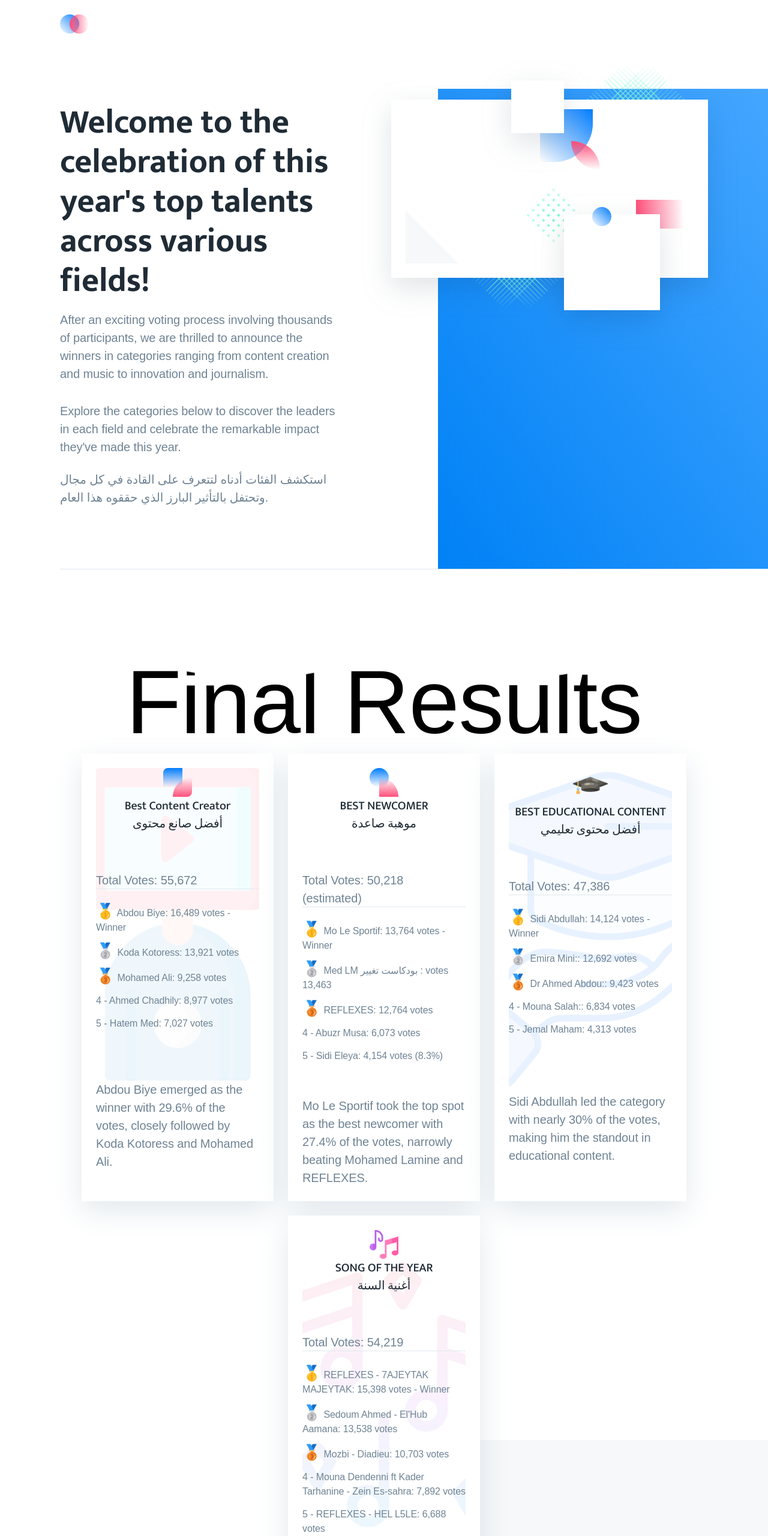
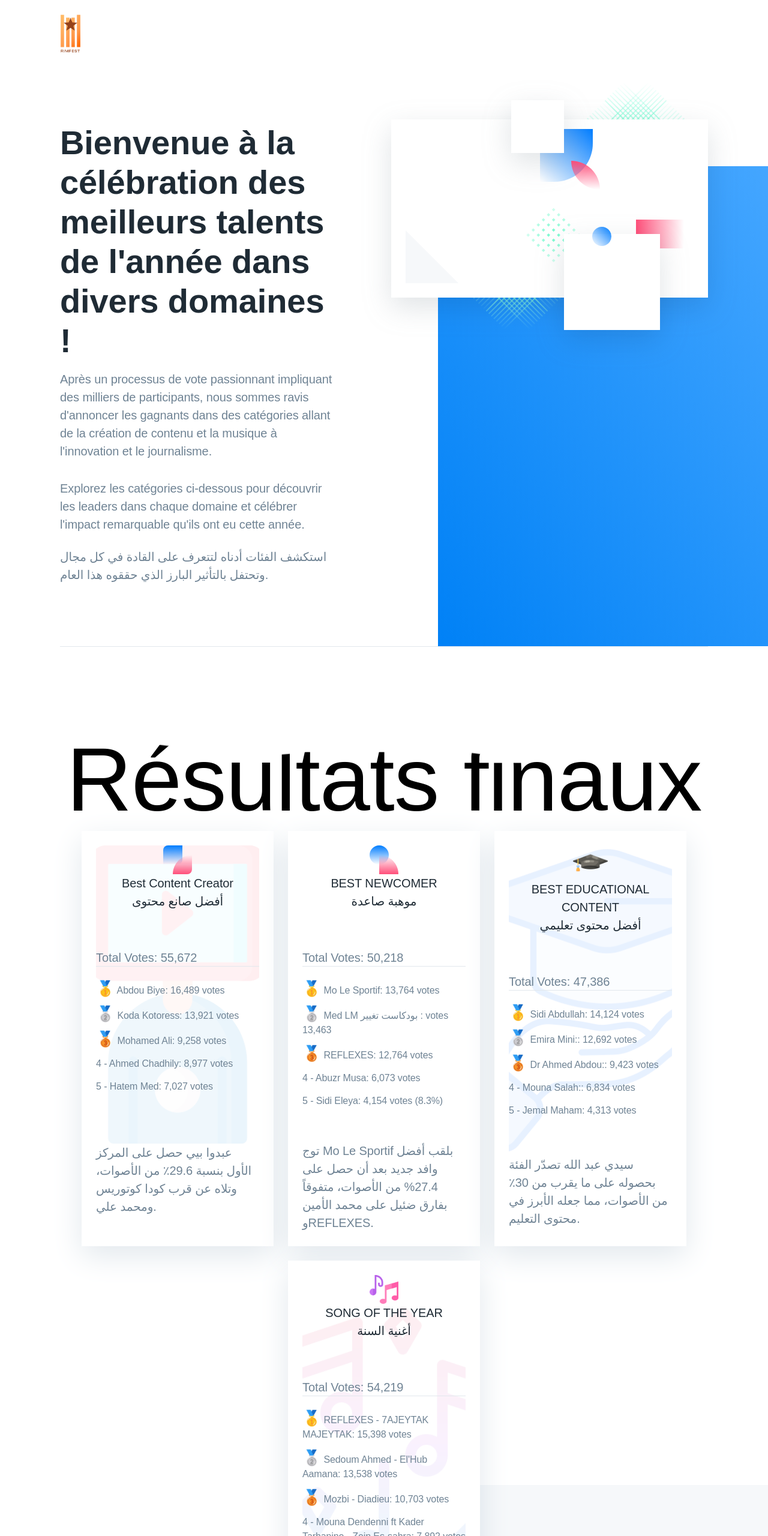
Before and after one commit to 5aled01/KTLM, a website: page index.html in a window 1280 px wide. Shown: the top 2560 px of the page at 60% size. Drawn offline with nearby package versions, Linux system fonts and the light colour scheme; files that its build step writes are made by us from their sources; a web font is replaced by a local one.

Commit message:
add new stuf

```diff
--- a/index.html
+++ b/index.html
@@ -5,8 +5,8 @@
     <meta http-equiv="X-UA-Compatible" content="IE=edge">
     <meta name="viewport" content="width=device-width, initial-scale=1">
     <title>The Result</title>
-    <link href="https://fonts.googleapis.com/css?family=Hind+Vadodara:400,700|Mukta:500,700" rel="stylesheet">
     <link rel="stylesheet" href="dist/css/style.css">
+
     <script src="https://unpkg.com/scrollreveal@4.0.0/dist/scrollreveal.min.js"></script>
 </head>
 <body class="is-boxed has-animations">
@@ -15,27 +15,8 @@
             <div class="container">
                 <div class="site-header-inner">
                     <div class="brand header-brand">
-                        <h1 class="m-0">
-                            <a href="#">
-                                <svg width="48" height="32" viewBox="0 0 48 32" xmlns="http://www.w3.org/2000/svg">
-                                    <title>Agnes</title>
-                                    <defs>
-                                        <linearGradient x1="0%" y1="100%" y2="0%" id="logo-a">
-                                            <stop stop-color="#007CFE" stop-opacity="0" offset="0%"/>
-                                            <stop stop-color="#007DFF" offset="100%"/>
-                                        </linearGradient>
-                                        <linearGradient x1="100%" y1="50%" x2="0%" y2="50%" id="logo-b">
-                                            <stop stop-color="#FF4F7A" stop-opacity="0" offset="0%"/>
-                                            <stop stop-color="#FF4F7A" offset="100%"/>
-                                        </linearGradient>
-                                    </defs>
-                                    <g fill="none" fill-rule="evenodd">
-                                        <rect fill="url(#logo-a)" width="32" height="32" rx="16"/>
-                                        <rect fill="url(#logo-b)" x="16" width="32" height="32" rx="16"/>
-                                    </g>
-                                </svg>
-                            </a>
-                        </h1>
+                        <img width="35" height="35" src="src/img/IMG_6493.png" alt="SG">
+
                     </div>
                 </div>
             </div>
@@ -46,9 +27,10 @@
                 <div class="container">
                     <div class="hero-inner">
                         <div class="hero-copy">
-                            <h1 class="hero-title h2-mobile mt-0 is-revealing">Welcome to the celebration of this year's top talents across various fields! </h1>
-                            <p class="hero-paragraph is-revealing">After an exciting voting process involving thousands of participants, we are thrilled to announce the winners in categories ranging from content creation and music to innovation and journalism.</p>
-                            <p class="hero-cta is-revealing">Explore the categories below to discover the leaders in each field and celebrate the remarkable impact they've made this year.</p>
+                            <h1 class="hero-title h2-mobile mt-0 is-revealing">Bienvenue à la célébration des meilleurs talents de l'année dans divers domaines !
+                            </h1>
+                            <p class="hero-paragraph is-revealing">Après un processus de vote passionnant impliquant des milliers de participants, nous sommes ravis d'annoncer les gagnants dans des catégories allant de la création de contenu et la musique à l'innovation et le journalisme. </p>
+                            <p class="hero-cta is-revealing">Explorez les catégories ci-dessous pour découvrir les leaders dans chaque domaine et célébrer l'impact remarquable qu'ils ont eu cette année.</p>
                             <p class="hero-cta is-revealing">
                                 استكشف الفئات أدناه لتتعرف على القادة في كل مجال وتحتفل بالتأثير البارز الذي حققوه هذا العام.
 
@@ -152,8 +134,8 @@
                                 </path>
                               </pattern>
                             </defs>
-                            <text text-anchor="middle" x="50" y="18" font-size="14" fill="white" fill-opacity="0.1">Final Results</text>
-                            <text text-anchor="middle" x="50" y="18" font-size="14" fill="url(#wave)"  fill-opacity="1">Final Results</text>
+                            <text text-anchor="middle" x="50" y="18" font-size="14" fill="white" fill-opacity="0.1">Résultats finaux</text>
+                            <text text-anchor="middle" x="50" y="18" font-size="14" fill="url(#wave)"  fill-opacity="1">Résultats finaux</text>
                           </svg>
                         <div class="pricing-tables-wrap">
                             <div class="pricing-table">
@@ -194,7 +176,7 @@
                                             <li class="is-revealing">
                                                 <span>
                                                     <span style='font-size:25px;'>&#129351;</span>
-                                                   Abdou Biye: 16,489 votes - Winner </span>
+                                                   Abdou Biye: 16,489 votes </span>
                                             </li>
                                             <li class="is-revealing">
                                                 <span> <span style='font-size:25px;'>&#129352;</span>
@@ -212,7 +194,8 @@
                                             </li>
                                         </ul>
                                     </div>
-                                    Abdou Biye emerged as the winner with 29.6% of the votes, closely followed by Koda Kotoress and Mohamed Ali.
+                                    عبدوا بيي حصل على المركز الأول بنسبة 29.6٪ من الأصوات، وتلاه عن قرب كودا كوتوريس ومحمد علي.
+
                                 </div>
                             </div>
                             <div class="pricing-table">
@@ -247,14 +230,14 @@
                                                 </div>
 
                                             </div>
-                                            Total Votes: 50,218 (estimated)
+                                            Total Votes: 50,218
                                         </div>
 
                                         <ul class="pricing-table-features list-reset text-xs mt-24 mb-56">
                                             <li class="is-revealing">
                                                 <span>
                                                     <span style='font-size:25px;'>&#129351;</span>
-                                                    Mo Le Sportif: 13,764 votes - Winner </span>
+                                                    Mo Le Sportif: 13,764 votes </span>
                                             </li>
                                             <li class="is-revealing">
                                                 <span> <span style='font-size:25px;'>&#129352;</span>
@@ -275,8 +258,8 @@
                                             </li>
                                         </ul>
                                     </div>
-                                    Mo Le Sportif took the top spot as the best newcomer with 27.4% of the votes, narrowly beating Mohamed Lamine and REFLEXES.</div>
-                            </div>
+                                    توج Mo Le Sportif بلقب أفضل وافد جديد بعد أن حصل على 27.4% من الأصوات، متفوقاً بفارق ضئيل على محمد الأمين وREFLEXES.
+                               </div> </div>
                             <div class="pricing-table">
                                 <div class="pricing-table-inner">
                                     <div class="pricing-table-main" style="background-image: url('src/img/8576501.png'); background-size: cover; background-position: center; background-color: rgba(255, 255, 255, 0.9); background-blend-mode: lighten;">
@@ -299,7 +282,7 @@
                                             <li class="is-revealing">
                                                 <span>
                                                     <span style='font-size:25px;'>&#129351;</span>
-                                                    Sidi Abdullah: 14,124 votes - Winner </span>
+                                                    Sidi Abdullah: 14,124 votes </span>
                                             </li>
                                             <li class="is-revealing">
                                                 <span> <span style='font-size:25px;'>&#129352;</span>
@@ -317,8 +300,9 @@
                                             </li>
                                         </ul>
                                     </div>
-                                    Sidi Abdullah led the category with nearly 30% of the votes, making him the standout in educational content.     </div>
-                            </div>
+                                    سيدي عبد الله تصدّر الفئة بحصوله على ما يقرب من 30٪ من الأصوات، مما جعله الأبرز في محتوى التعليم.
+
+</div>                                </div>
                         </div>
 
                         <div class="pricing-tables-wrap">
@@ -345,7 +329,7 @@
                                             <li class="is-revealing">
                                                 <span>
                                                     <span style='font-size:25px;'>&#129351;</span>
-                                                    REFLEXES - 7AJEYTAK MAJEYTAK: 15,398 votes - Winner </span>
+                                                    REFLEXES - 7AJEYTAK MAJEYTAK: 15,398 votes </span>
                                             </li>
                                             <li class="is-revealing">
                                                 <span> <span style='font-size:25px;'>&#129352;</span>
@@ -363,7 +347,8 @@
                                             </li>
                                         </ul>
                                     </div>
-                                    REFLEXES secured the win with their hit 7AJEYTAK MAJEYTAK, earning 28.4% of the total votes.
+                                    فاز فريق REFLEXES بفضل أغنيتهم "7AJEYTAK MAJEYTAK"، حيث حصلوا على 28.4% من إجمالي الأصوات.
+
                                 </div><!--
                             </div>
                             <div class="pricing-table">
@@ -403,7 +388,7 @@
                                             <li class="is-revealing">
                                                 <span>
                                                     <span style='font-size:25px;'>&#129351;</span>
-                                                   Abdou Biye: 16,489 votes - Winner </span>
+                                                   Abdou Biye: 16,489 votes </span>
                                             </li>
                                             <li class="is-revealing">
                                                 <span> <span style='font-size:25px;'>&#129352;</span>
@@ -461,7 +446,7 @@
                                             <li class="is-revealing">
                                                 <span>
                                                     <span style='font-size:25px;'>&#129351;</span>
-                                                   Abdou Biye: 16,489 votes - Winner </span>
+                                                   Abdou Biye: 16,489 votes </span>
                                             </li>
                                             <li class="is-revealing">
                                                 <span> <span style='font-size:25px;'>&#129352;</span>
@@ -609,23 +594,8 @@
                 <div class="site-footer-inner has-top-divider">
                     <div class="brand footer-brand">
                         <a href="#">
-                            <svg width="48" height="32" viewBox="0 0 48 32" xmlns="http://www.w3.org/2000/svg">
-                                <title>Agnes</title>
-                                <defs>
-                                    <linearGradient x1="0%" y1="100%" y2="0%" id="logo-footer-a">
-                                        <stop stop-color="#007CFE" stop-opacity="0" offset="0%"/>
-                                        <stop stop-color="#007DFF" offset="100%"/>
-                                    </linearGradient>
-                                    <linearGradient x1="100%" y1="50%" x2="0%" y2="50%" id="logo-footer-b">
-                                        <stop stop-color="#FF4F7A" stop-opacity="0" offset="0%"/>
-                                        <stop stop-color="#FF4F7A" offset="100%"/>
-                                    </linearGradient>
-                                </defs>
-                                <g fill="none" fill-rule="evenodd">
-                                    <rect fill="url(#logo-footer-a)" width="32" height="32" rx="16"/>
-                                    <rect fill="url(#logo-footer-b)" x="16" width="32" height="32" rx="16"/>
-                                </g>
-                            </svg>
+                            <img width="35" height="35" src="src/img/IMG_6493.png" alt="SG">
+
                         </a>
                     </div>
                     <ul class="footer-links list-reset">
--- a/src/scss/_normalize.scss
+++ b/src/scss/_normalize.scss
@@ -39,7 +39,7 @@ hr {
 }
 
 pre {
-  font-family: monospace, monospace;
+  font-family: 'Sequel', sans-serif;
   font-size: 1em;
 }
 
@@ -67,7 +67,7 @@ strong {
 code,
 kbd,
 samp {
-  font-family: monospace, monospace;
+  font-family: 'Sequel', sans-serif;
   font-size: 1em;
 }
 
```
Also changed, not shown: src/img/IMG_6493.PNG (added), 1 other file.
